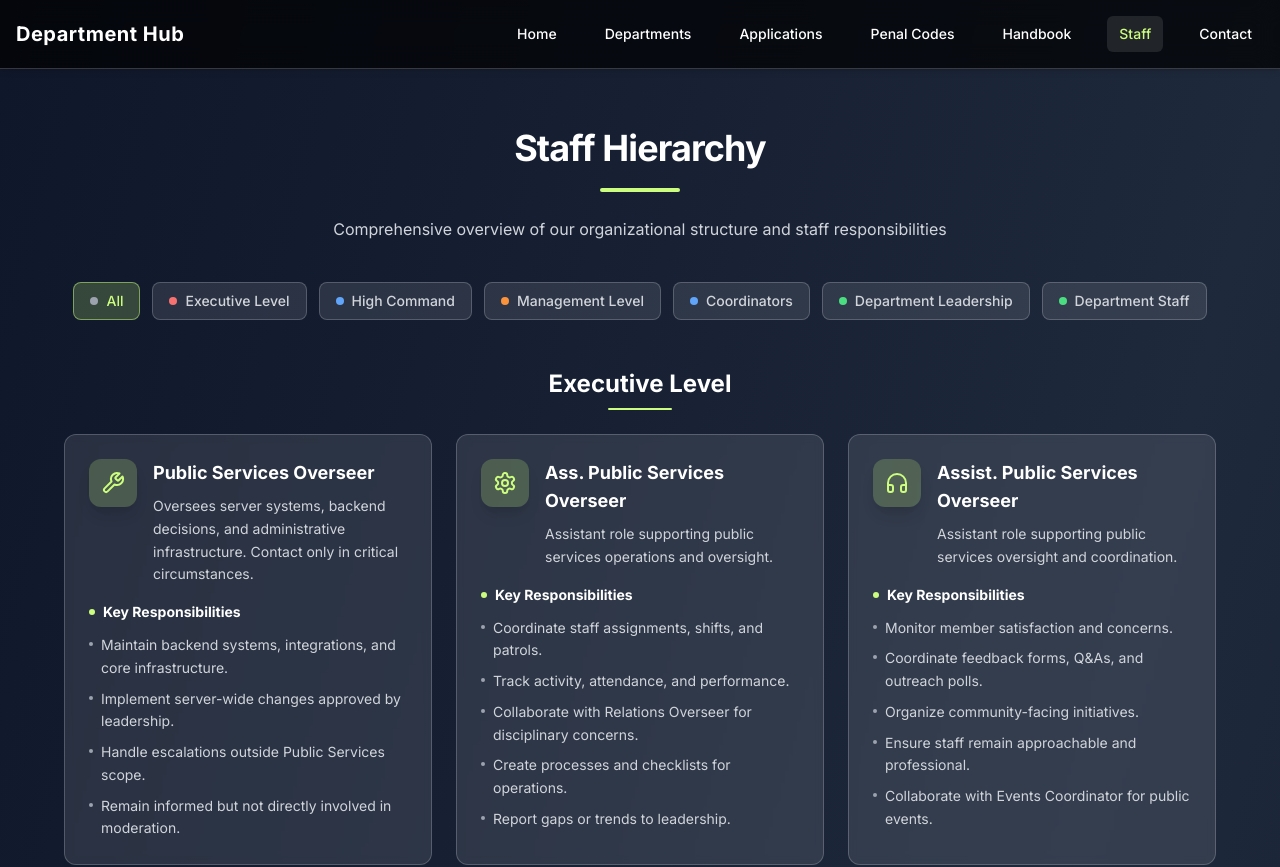
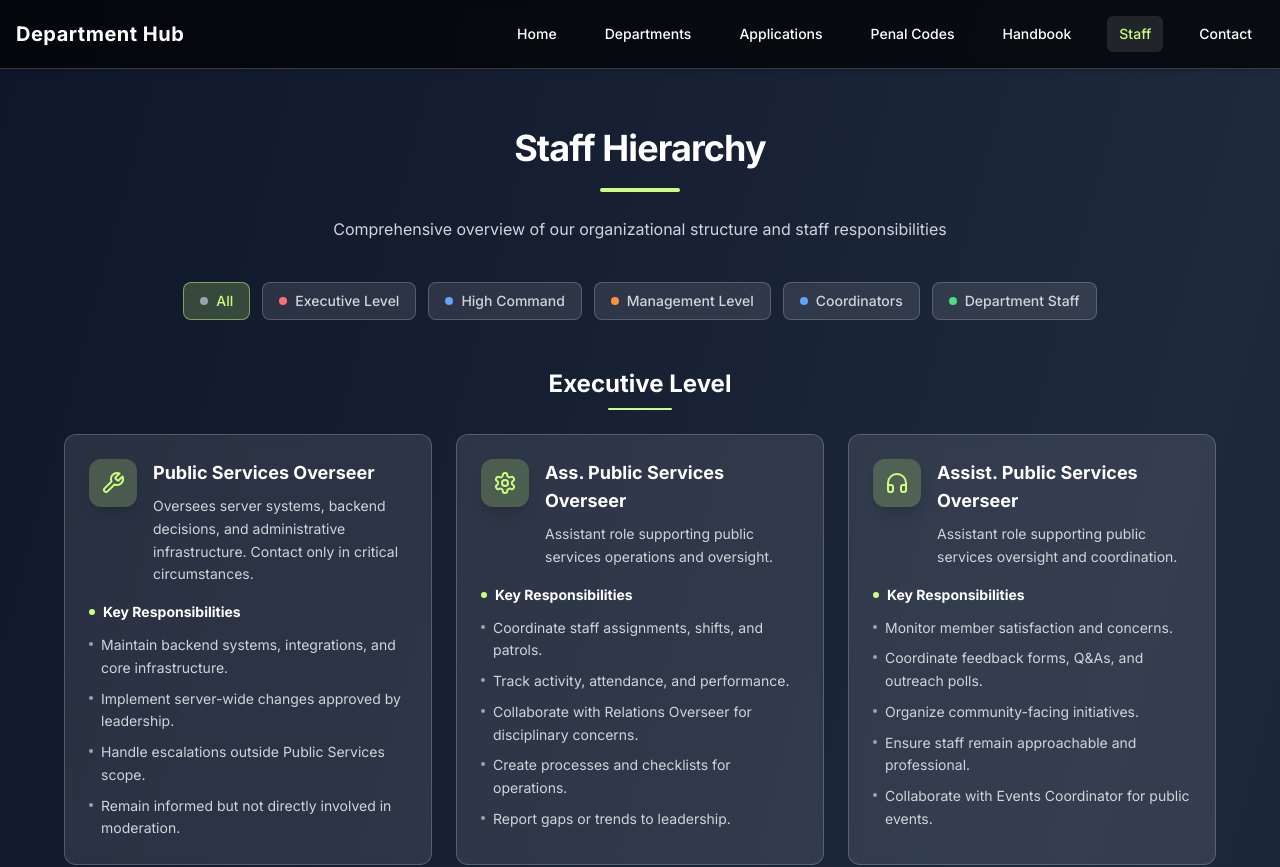
Before and after one commit to briancodm123/GVRO-P-S-Website, a Next.js app: page /staff in a window 1280 px wide. Shown: the top 867 px of the page. Built offline with nearby package versions, Linux system fonts and the light colour scheme.

Commit message:
Merge Department Leadership and Department Staff sections into single Department Staff section

```diff
--- a/app/staff/page.tsx
+++ b/app/staff/page.tsx
@@ -214,7 +214,7 @@ export default function StaffPage() {
       ]
     },
     {
-      level: 'Department Leadership',
+      level: 'Department Staff',
       levelColor: 'bg-green-500/20 text-green-400 border-green-500/30',
       roles: [
         {
@@ -252,13 +252,7 @@ export default function StaffPage() {
             'Assist with evaluations and performance reports.',
             'Manage department workflows and procedures.'
           ]
-        }
-      ]
-    },
-    {
-      level: 'Department Staff',
-      levelColor: 'bg-green-500/20 text-green-400 border-green-500/30',
-      roles: [
+        },
         {
           title: 'Department Supervisors',
           description: 'Entry-level leadership overseeing small groups and enforcing standards.',
@@ -282,12 +276,12 @@ export default function StaffPage() {
             'Follow procedure when reporting issues or concerns.',
             'Support department initiatives and community engagement.'
           ]
-        },
+        }
       ]
     }
   ]
 
-  const levelOptions = ['All', 'Executive Level', 'High Command', 'Management Level', 'Coordinators', 'Department Leadership', 'Department Staff']
+  const levelOptions = ['All', 'Executive Level', 'High Command', 'Management Level', 'Coordinators', 'Department Staff']
 
   const filteredRoles = selectedLevel === 'All'
     ? staffRoles
@@ -324,7 +318,6 @@ export default function StaffPage() {
                 level === 'High Command' ? 'bg-blue-400' :
                 level === 'Management Level' ? 'bg-orange-400' :
                 level === 'Coordinators' ? 'bg-blue-400' :
-                level === 'Department Leadership' ? 'bg-green-400' :
                 level === 'Department Staff' ? 'bg-green-400' :
                 'bg-gray-400'
               }`}></div>
```
